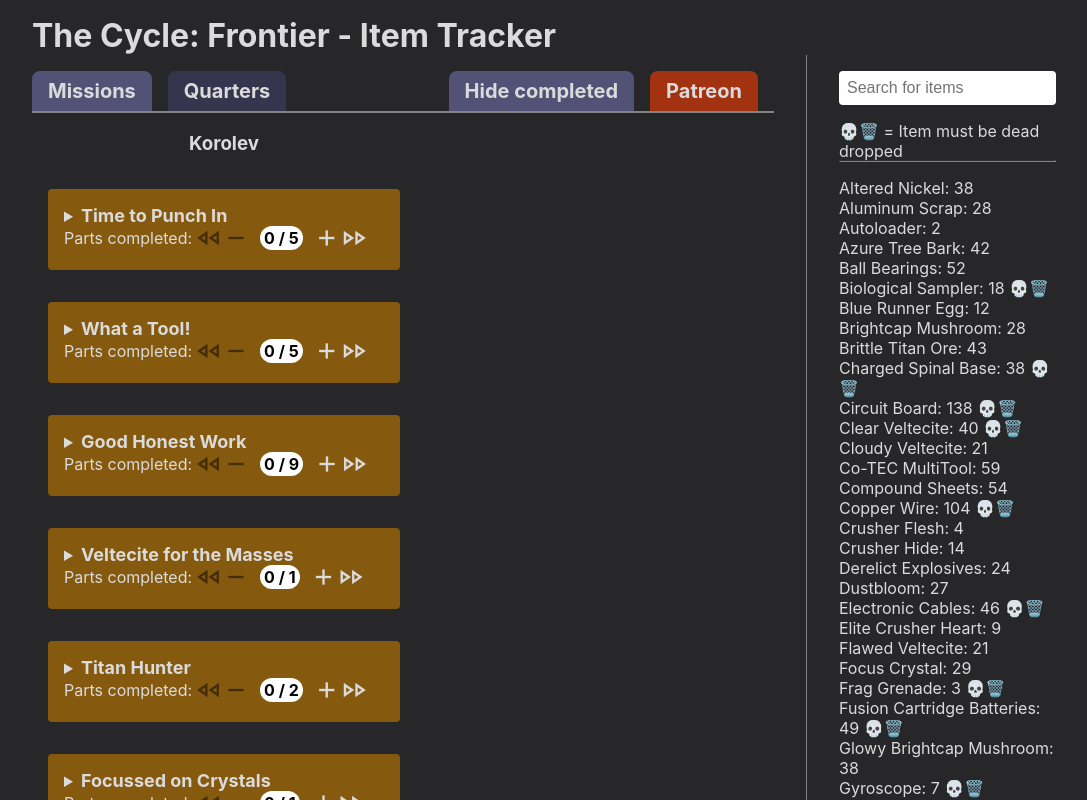
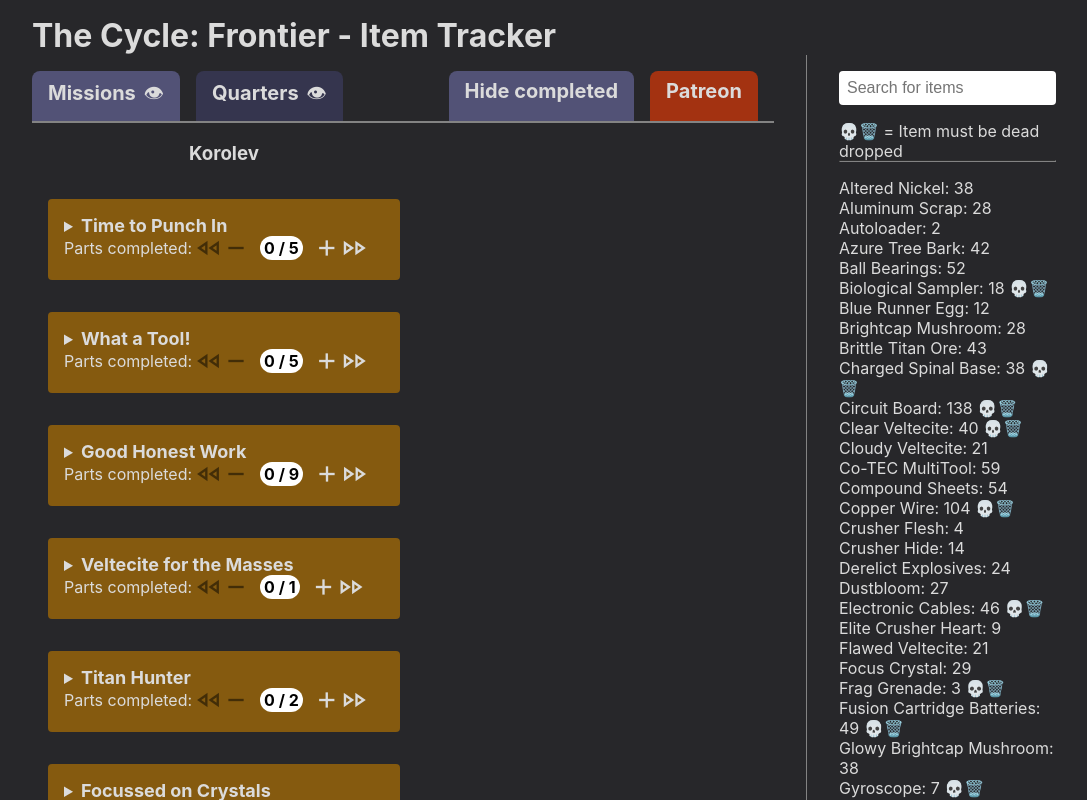
Before and after one commit to MatthewSbar/cycle-frontier-item-tracker, a React (Create React App) app: page / in a window 1280 px wide. Shown: the top 800 px of the page, without its empty margins (96-1183 px from the left). Built offline with nearby package versions, Linux system fonts and the light colour scheme.

Commit message:
add the ability to toggle all quest/quarters items

```diff
--- a/src/App.css
+++ b/src/App.css
@@ -242,6 +242,27 @@ footer {
   margin-bottom: 8px;
 }
 
+.main-nav i {
+  font-style: normal;
+  font-weight: 100;
+  margin-left: 0.5rem;
+}
+
+.main-nav i.toggled {
+  opacity: 0.75;
+}
+
+/* Adds the 'slashed-eye' effect  */
+.main-nav i.toggled::before {
+  content: "";
+  width: 22px;
+  height: 16px;
+  border-bottom: 2px solid #dbdbdb;
+  position: absolute;
+  transform: translate(-7px, 1px) rotate(-45deg);
+  user-select: none;
+}
+
 @media (max-width: 1200px) {
   nav {
     flex-wrap: wrap;
--- a/src/App.tsx
+++ b/src/App.tsx
@@ -2,6 +2,7 @@ import { useEffect, useState } from "react";
 import "./App.css";
 import {
   ItemName,
+  ItemSource,
   QuestProgress,
   UpgradeProgress,
   ViewMode,
@@ -48,6 +49,7 @@ function App() {
   const countItemsNeeded = (): Record<ItemName, number> => {
     const itemsNeededCopy: Record<ItemName, number> = { ...items };
 
+    if (omittedItems !== "quest") {
       quests.forEach((quest) => {
         quest.parts.forEach((part, i) => {
           if (questProgress[quest.name] > i) {
@@ -64,7 +66,9 @@ function App() {
           });
         });
       });
+    }
 
+    if (omittedItems !== "upgrade") {
       upgrades.forEach((upgrade) => {
         upgrade.stages.forEach((stage, i) => {
           stage.levels.forEach((level, j) => {
@@ -79,6 +83,8 @@ function App() {
           });
         });
       });
+    }
+
     return itemsNeededCopy;
   };
 
@@ -153,6 +159,7 @@ function App() {
   const [upgradeProgress, setUpgradeProgress] = useState<UpgradeProgress>(
     getLocalUpgradeData()
   );
+  const [omittedItems, setOmittedItems] = useState<ItemSource | null>(null);
   const [itemsNeeded, setItemsNeeded] = useState<Record<ItemName, number>>(
     countItemsNeeded()
   );
@@ -181,6 +188,10 @@ function App() {
     }
   });
 
+  useEffect(() => {
+    setItemsNeeded(countItemsNeeded());
+  }, [omittedItems]);
+
   return (
     <>
       <header>
@@ -196,12 +207,26 @@ function App() {
                   className={viewMode !== "quest" ? "inactive" : undefined}
                 >
                   Missions
+                  <i
+                    title={"Toggle items"}
+                    onClick={event => { event.stopPropagation(); setOmittedItems(omittedItems !== "quest" ? "quest" : null) }}
+                    className={omittedItems === "quest" ? "toggled" : undefined}
+                  >
+                    👁
+                  </i>
                 </h2>
                 <h2
                   onClick={() => setViewMode("upgrade")}
                   className={viewMode !== "upgrade" ? "inactive" : undefined}
                 >
                   Quarters
+                  <i
+                    title={"Toggle items"}
+                    onClick={event => { event.stopPropagation(); setOmittedItems(omittedItems !== "upgrade" ? "upgrade" : null) } }
+                    className={omittedItems === "upgrade" ? "toggled" : undefined}
+                  >
+                    👁
+                  </i>
                 </h2>
                 <h2
                   className={`item-list-button ${
--- a/src/types.tsx
+++ b/src/types.tsx
@@ -7,6 +7,7 @@ export type Quest = {
 export type Faction = "Korolev" | "Osirus" | "ICA";
 
 export type ViewMode = "quest" | "upgrade" | "items";
+export type ItemSource = "quest" | "upgrade";
 
 type Part = {
   dropItems?: ItemHandin[];
```
Lines whose indentation alone changed are shown as unchanged.
